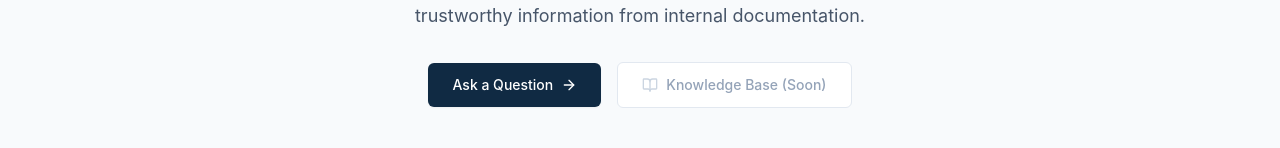
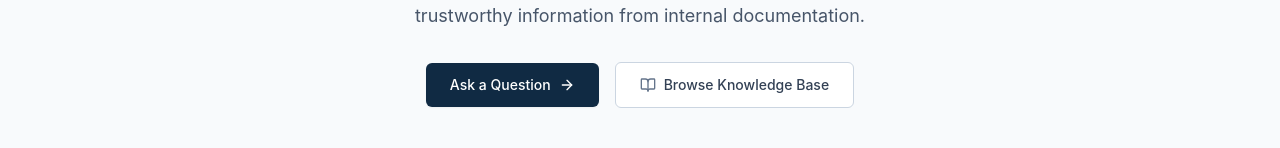
Before and after one commit to Ayman1618/SourceWise-RAG, a Next.js app in the folder frontend/: page / in a window 1280 px wide. Shown: the part 337-485 px from the top of the page. Built offline with nearby package versions, Linux system fonts and the light colour scheme.

Commit message:
feat(landing): enable Browse Knowledge Base hero button

```diff
--- a/frontend/app/page.tsx
+++ b/frontend/app/page.tsx
@@ -34,15 +34,13 @@ export default function Home() {
             <ArrowRight className="w-4 h-4" />
           </Link>
 
-          <button
-            type="button"
-            disabled
-            className="w-full sm:w-auto inline-flex items-center justify-center space-x-2 px-6 py-3 rounded-md bg-white text-slate-400 font-medium text-sm border border-slate-200 cursor-not-allowed shadow-xs"
-            title="Knowledge Base browsing coming soon"
+          <Link
+            href="/knowledge-base"
+            className="w-full sm:w-auto inline-flex items-center justify-center space-x-2 px-6 py-3 rounded-md bg-white hover:bg-slate-50 text-slate-700 font-medium text-sm border border-slate-300 transition-colors duration-150 shadow-xs focus:outline-none focus:ring-2 focus:ring-slate-900 focus:ring-offset-2"
           >
-            <BookOpen className="w-4 h-4 text-slate-300" />
-            <span>Knowledge Base (Soon)</span>
-          </button>
+            <BookOpen className="w-4 h-4 text-slate-500" />
+            <span>Browse Knowledge Base</span>
+          </Link>
         </div>
 
         {/* Evidence-First Callout Banner */}
```
